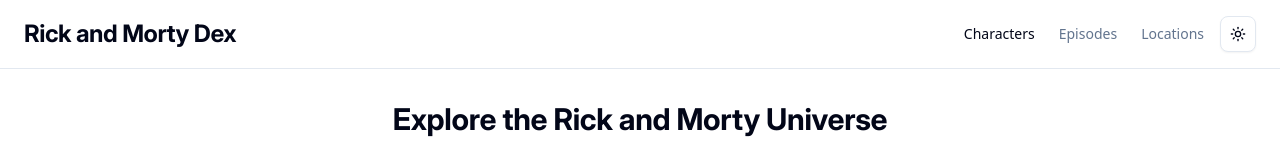
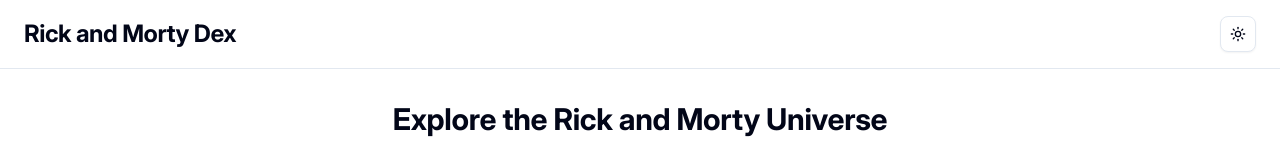
Before and after one commit to Kilobe0/rick-and-morty-dex, a Next.js app: page / in a window 1280 px wide. Shown: the top 157 px of the page. Built offline with nearby package versions, Linux system fonts and the light colour scheme; no server answers.

Commit message:
refactor: remove unused navigation links from Header component

```diff
--- a/src/components/Header.tsx
+++ b/src/components/Header.tsx
@@ -11,26 +11,6 @@
           Rick and Morty Dex
         </Link>
         <div className="flex items-center gap-4">
-          <nav className="hidden md:flex items-center gap-6">
-            <Link
-              href="/"
-              className="text-sm font-medium hover:text-primary transition-colors"
-            >
-              Characters
-            </Link>
-            <Link
-              href="/"
-              className="text-sm font-medium text-muted-foreground hover:text-primary transition-colors"
-            >
-              Episodes
-            </Link>
-            <Link
-              href="/"
-              className="text-sm font-medium text-muted-foreground hover:text-primary transition-colors"
-            >
-              Locations
-            </Link>
-          </nav>
           <ThemeToggle />
         </div>
       </div>
```
